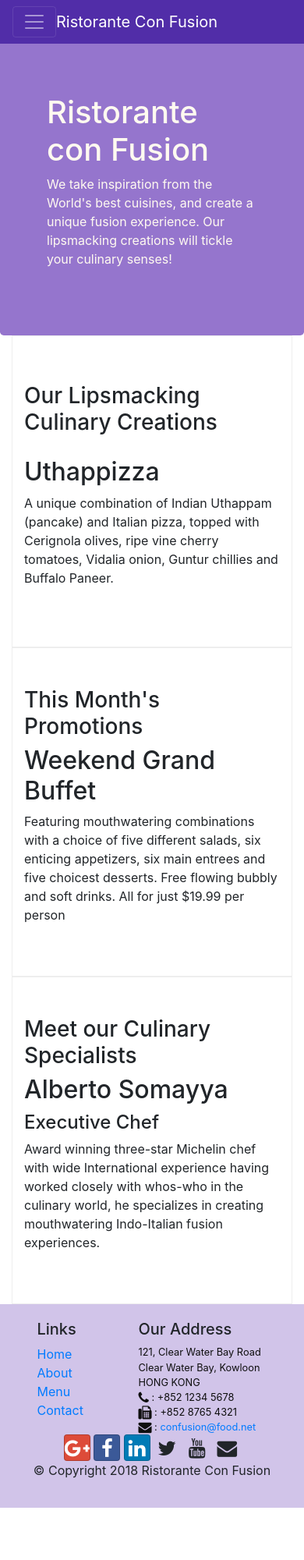
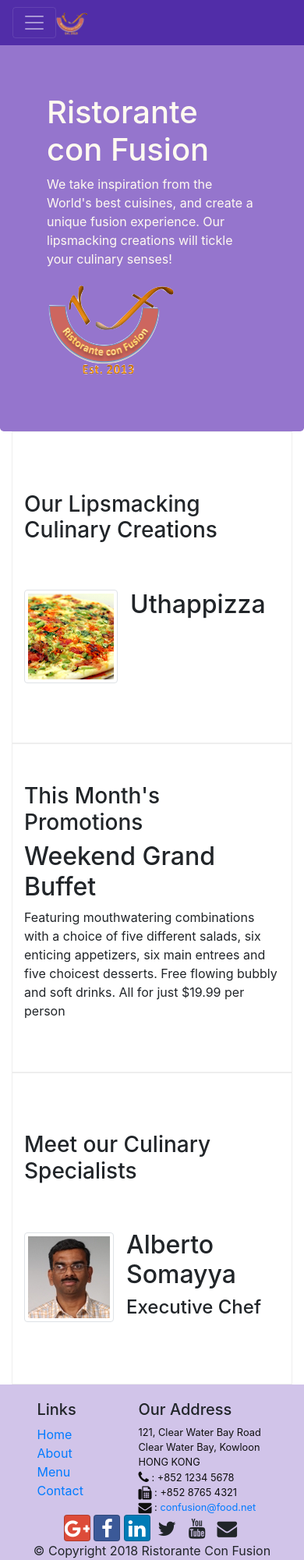
Before and after one commit to pranaysai27/Bootstrap4, a website: page index.html in a window 390 px wide. Shown: the top 2000 px of the page at 78% size. Before the commit the page ends 1933 px from the top, so only its background shows below. Drawn offline with nearby package versions, Linux system fonts and the light colour scheme.

Commit message:
images and media

```diff
--- a/index.html
+++ b/index.html
@@ -21,7 +21,7 @@
             <button class="navbar-toggler" type="button" data-toggle="collapse" data-target="#Navbar" >
                 <span class="navbar-toggler-icon"></span>
             </button>
-            <a href="#" class="navbar-brand mr-auto">Ristorante Con Fusion</a>
+            <a href="#" class="navbar-brand mr-auto"><img src="img/logo.png" height="30" width="41"></a>
             <div class="navbar-collapse collapse" id="Navbar">
                 <ul class="navbar-nav mr-auto">
                     <li class="nav-items active"><a href="#" class="nav-link"><span class="fa fa-home fa-lg"></span> Home</a></li>
@@ -40,7 +40,8 @@
                     <h1>Ristorante con Fusion</h1>
                     <p>We take inspiration from the World's best cuisines, and create a unique fusion experience. Our lipsmacking creations will tickle your culinary senses!</p>
                 </div>
-                <div class="col-12 col-sm">
+                <div class="col-12 col-sm align-self-center">
+                    <img src="img/logo.png" class="img-fluid">
                 </div>
             </div>
         </div>
@@ -52,8 +53,13 @@
                 <h3>Our Lipsmacking Culinary Creations</h3>
             </div>
             <div class="col col-sm order-sm-first col-md">
-                <h2>Uthappizza</h2>
-                <p>A unique combination of Indian Uthappam (pancake) and Italian pizza, topped with Cerignola olives, ripe vine cherry tomatoes, Vidalia onion, Guntur chillies and Buffalo Paneer.</p>
+                <div class="media">
+                    <img src="img/uthappizza.png" class="d-flex mr-3 img-thumbnail align-self-center">
+                    <div class="media-body">
+                        <h2 class="mt-0">Uthappizza</h2>
+                        <p class="d-none d-sm-block">A unique combination of Indian Uthappam (pancake) and Italian pizza, topped with Cerignola olives, ripe vine cherry tomatoes, Vidalia onion, Guntur chillies and Buffalo Paneer.</p>
+                    </div>
+                </div>
             </div>
         </div>
 
@@ -73,9 +79,14 @@
                 <h3>Meet our Culinary Specialists</h3>
             </div>
             <div class="col col-sm order-sm-first col-md">
-                <h2>Alberto Somayya</h2>
-                <h4>Executive Chef</h4>
-                <p>Award winning three-star Michelin chef with wide International experience having worked closely with whos-who in the culinary world, he specializes in creating mouthwatering Indo-Italian fusion experiences. </p>
+                <div class="media">
+                    <img src="img/alberto.png" alt="alberto" class="d-flex mr-3 img-thumbnail align-self-center">
+                    <div class="media-body">
+                        <h2>Alberto Somayya</h2>
+                    <h4>Executive Chef</h4>
+                    <p class="d-none d-sm-block">Award winning three-star Michelin chef with wide International experience having worked closely with whos-who in the culinary world, he specializes in creating mouthwatering Indo-Italian fusion experiences. </p>
+                    </div>
+                </div>
             </div>
         </div>
     </div>
```
Also changed, not shown: aboutus.html (+2 -1 lines), contactus.html (+2 -1 lines), img/alberto.png (added), img/buffet.png (added), img/logo.png (added), img/uthappizza.png (added), 1 other file.
